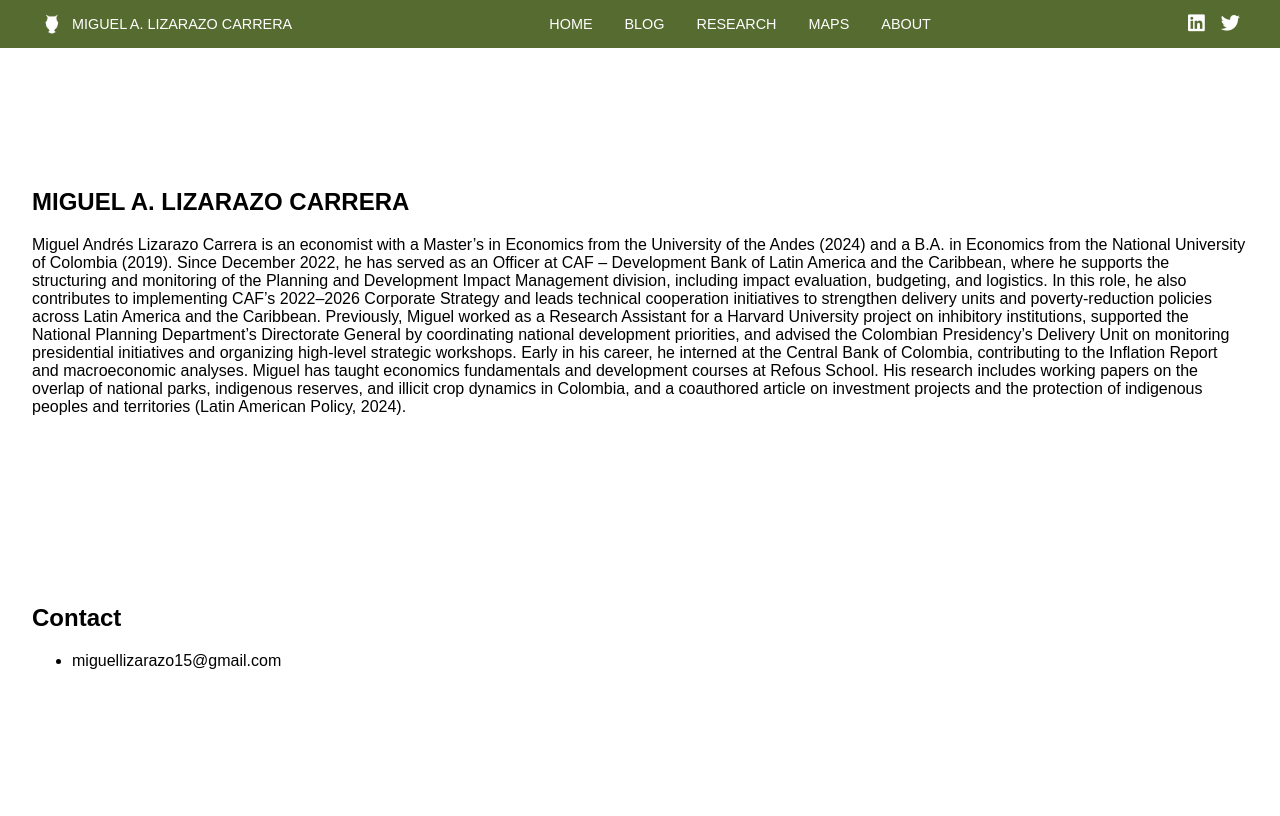
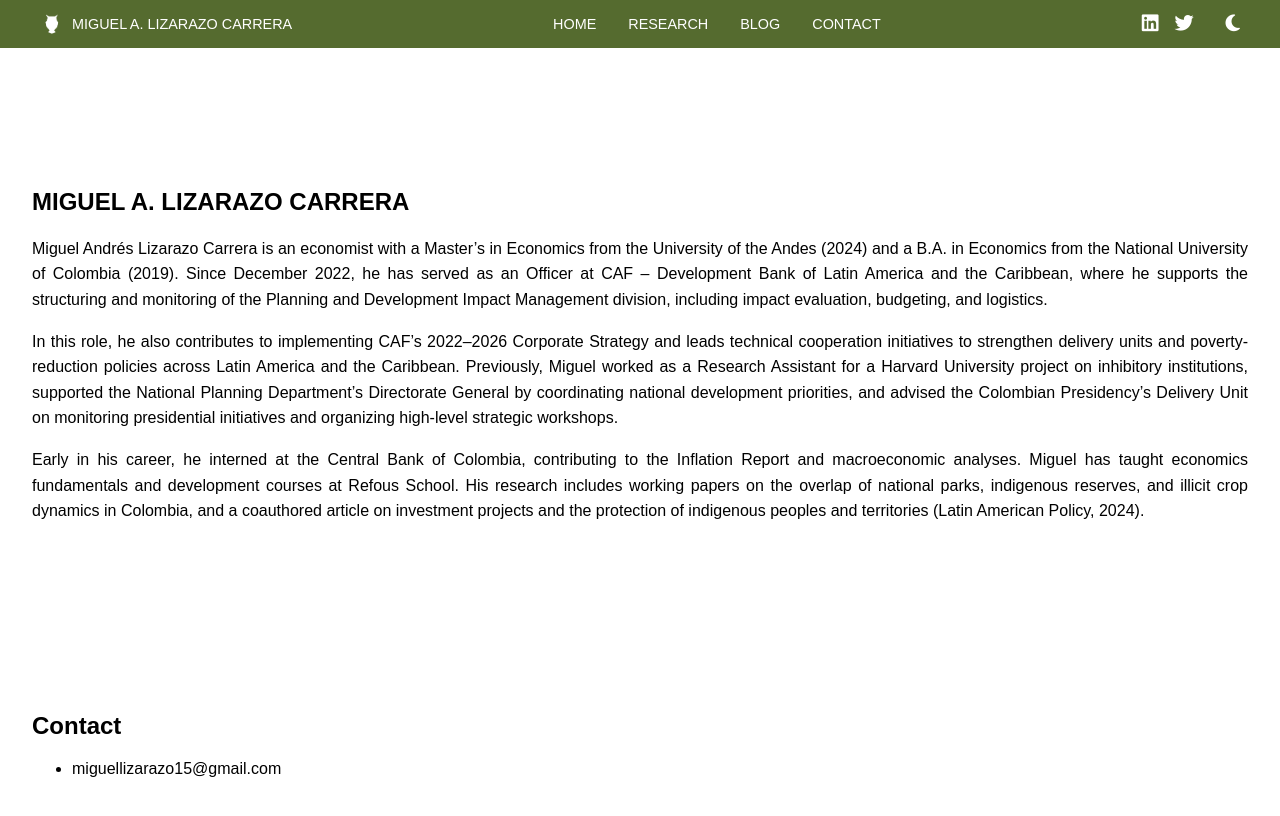
Before and after one commit to miguel-lizarazo/miguellizarazo, a plain HTML site: page index.html in a window 1280 px wide. Drawn offline with Linux system fonts and the light colour scheme.

Commit message:
Update index.html

```diff
--- a/index.html
+++ b/index.html
@@ -8,7 +8,7 @@
   <!-- Favicon -->
   <link rel="icon" href="/favicon_Owl.ico" type="image/x-icon" />
 
-  <!-- Font Awesome para íconos sociales -->
+  <!-- Font Awesome para íconos sociales y de moon -->
   <link
     rel="stylesheet"
     href="https://cdnjs.cloudflare.com/ajax/libs/font-awesome/6.4.0/css/all.min.css"
@@ -58,9 +58,10 @@
       text-decoration: none;
       font-weight: 500;
     }
-    /* Íconos a la derecha */
+    /* Íconos sociales a la derecha */
     .social-top {
       display: flex;
+      align-items: center;
       gap: 1rem;
       list-style: none;
       margin: 0;
@@ -70,6 +71,13 @@
       color: #fff;
       font-size: 1.2rem;
       text-decoration: none;
+    }
+    /* Icono de cambio de modo (luna) */
+    .dark-toggle {
+      margin-left: 1rem;
+      cursor: pointer;
+      font-size: 1.2rem;
+      color: #fff;
     }
 
     /* ---------- Responsive para móvil ---------- */
@@ -84,6 +92,7 @@
       }
       .topbar nav {
         width: 100%;
+        margin-bottom: 0.5rem;
       }
       .topbar nav ul {
         flex-wrap: wrap;
@@ -101,10 +110,38 @@
       font-family: sans-serif;
       background: #fff;
       color: #000;
+      transition: background 0.3s, color 0.3s;
     }
     section {
       padding: 120px 2rem 2rem; /* deja espacio para la topbar fija */
       background: #fff;
+    }
+    /* Justificar y espaciar párrafos */
+    #presentacion p {
+      text-align: justify;
+      margin-bottom: 1rem;
+      line-height: 1.6;
+    }
+
+    /* ---------- Dark Mode ---------- */
+    body.dark-mode {
+      background: #121212;
+      color: #e0e0e0;
+    }
+    body.dark-mode .topbar {
+      background: #333;
+      color: #e0e0e0;
+    }
+    body.dark-mode .topbar nav a,
+    body.dark-mode .social-top a,
+    body.dark-mode .dark-toggle {
+      color: #e0e0e0;
+    }
+    body.dark-mode section {
+      background: #121212;
+    }
+    body.dark-mode a {
+      color: #90CAF9;
     }
   </style>
 </head>
@@ -121,10 +158,9 @@
       <nav>
         <ul>
           <li><a href="/">HOME</a></li>
+          <li><a href="/research">RESEARCH</a></li>
           <li><a href="/blog">BLOG</a></li>
-          <li><a href="/research">RESEARCH</a></li>
-          <li><a href="/blog">MAPS</a></li>
-          <li><a href="/contact">ABOUT</a></li>
+          <li><a href="/contact">CONTACT</a></li>
         </ul>
       </nav>
 
@@ -139,6 +175,9 @@
             <i class="fab fa-twitter"></i>
           </a>
         </li>
+        <li class="dark-toggle" id="darkToggle">
+          <i class="fas fa-moon"></i>
+        </li>
       </ul>
     </div>
   </div>
@@ -146,11 +185,35 @@
   <!-- Contenido -->
   <section id="presentacion">
     <h1>MIGUEL A. LIZARAZO CARRERA</h1>
-    <p>Miguel Andrés Lizarazo Carrera is an economist with a Master’s in Economics from the University of the Andes (2024) and a B.A. in Economics from the National University of Colombia (2019). Since December 2022, he has served as an Officer at CAF – Development Bank of Latin America and the Caribbean, where he supports the structuring and monitoring of the Planning and Development Impact Management division, including impact evaluation, budgeting, and logistics. In this role, he also contributes to implementing CAF’s 2022–2026 Corporate Strategy and leads technical cooperation initiatives to strengthen delivery units and poverty‐reduction policies across Latin America and the Caribbean.
-
-Previously, Miguel worked as a Research Assistant for a Harvard University project on inhibitory institutions, supported the National Planning Department’s Directorate General by coordinating national development priorities, and advised the Colombian Presidency’s Delivery Unit on monitoring presidential initiatives and organizing high‐level strategic workshops. Early in his career, he interned at the Central Bank of Colombia, contributing to the Inflation Report and macroeconomic analyses.
-
-Miguel has taught economics fundamentals and development courses at Refous School. His research includes working papers on the overlap of national parks, indigenous reserves, and illicit crop dynamics in Colombia, and a coauthored article on investment projects and the protection of indigenous peoples and territories (Latin American Policy, 2024).</p>
+    <p>
+      Miguel Andrés Lizarazo Carrera is an economist with a Master’s in Economics
+      from the University of the Andes (2024) and a B.A. in Economics from the
+      National University of Colombia (2019). Since December 2022, he has served
+      as an Officer at CAF – Development Bank of Latin America and the Caribbean,
+      where he supports the structuring and monitoring of the Planning and
+      Development Impact Management division, including impact evaluation,
+      budgeting, and logistics.
+    </p>
+    <p>
+      In this role, he also contributes to implementing CAF’s 2022–2026 Corporate
+      Strategy and leads technical cooperation initiatives to strengthen delivery
+      units and poverty‐reduction policies across Latin America and the Caribbean.
+      Previously, Miguel worked as a Research Assistant for a Harvard University
+      project on inhibitory institutions, supported the National Planning
+      Department’s Directorate General by coordinating national development
+      priorities, and advised the Colombian Presidency’s Delivery Unit on
+      monitoring presidential initiatives and organizing high‐level strategic
+      workshops.
+    </p>
+    <p>
+      Early in his career, he interned at the Central Bank of Colombia, contributing
+      to the Inflation Report and macroeconomic analyses. Miguel has taught economics
+      fundamentals and development courses at Refous School. His research includes
+      working papers on the overlap of national parks, indigenous reserves, and
+      illicit crop dynamics in Colombia, and a coauthored article on investment
+      projects and the protection of indigenous peoples and territories (Latin
+      American Policy, 2024).
+    </p>
   </section>
 
   <section id="trabajos">
@@ -159,5 +222,22 @@ Miguel has taught economics fundamentals and development courses at Refous Schoo
       <li>miguellizarazo15@gmail.com</li>
     </ul>
   </section>
+
+  <script>
+    // Dark Mode Toggle
+    const toggle = document.getElementById('darkToggle');
+    toggle.addEventListener('click', () => {
+      document.body.classList.toggle('dark-mode');
+      // Cambiar ícono
+      const icon = toggle.querySelector('i');
+      if (document.body.classList.contains('dark-mode')) {
+        icon.classList.remove('fa-moon');
+        icon.classList.add('fa-sun');
+      } else {
+        icon.classList.remove('fa-sun');
+        icon.classList.add('fa-moon');
+      }
+    });
+  </script>
 </body>
 </html>
```
